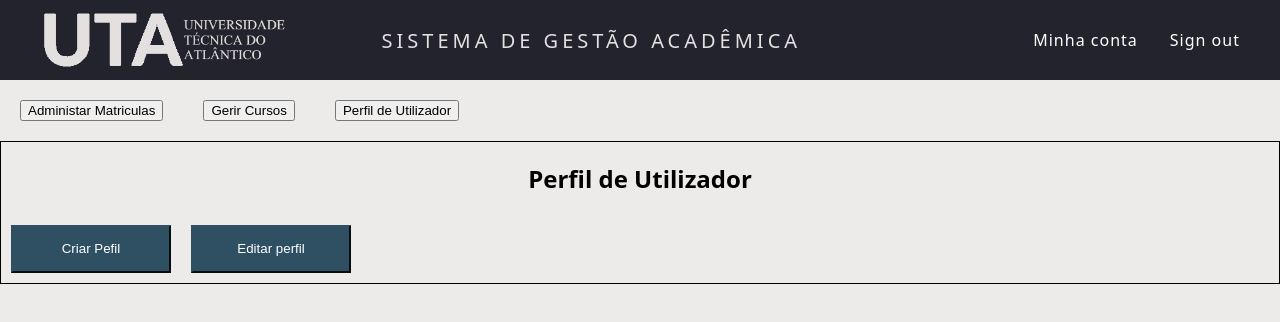
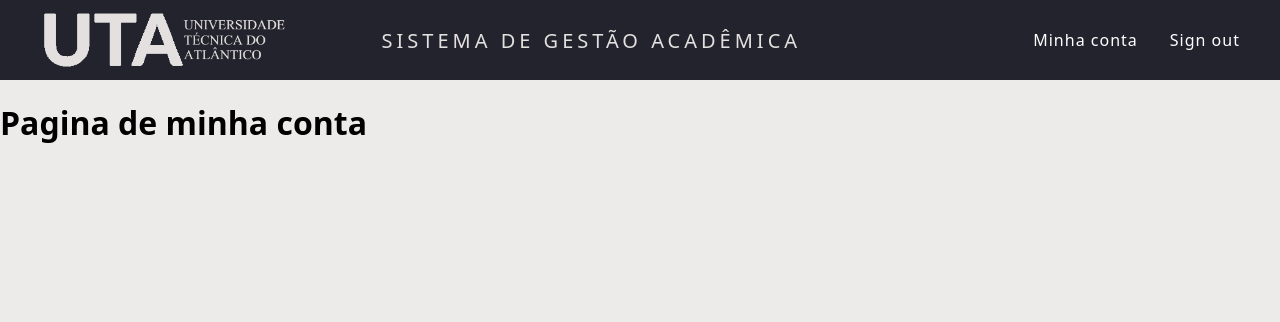
Before and after one commit to KleitonDaRosa/siacAdministracaoConfiguracao, a React (Create React App) app: page /minhaconta in a window 1280 px wide. Before the commit this address led to /perfilutilizador. Shown: the top 322 px of the page. Built offline with nearby package versions, Linux system fonts and the light colour scheme; sample sign-in values are in the browser's storage.

Commit message:
logOut funcionado.

```diff
--- a/src/components/Home/cabecalho/cabecalho.css
+++ b/src/components/Home/cabecalho/cabecalho.css
@@ -19,27 +19,29 @@ ul li {
 }
 
 
-
-
-img#logoticoUTA{
+img#logoticoUTA {
     height: 8vh;
 }
 
-h1.titulo{
-    font-size: clamp(0.2em, 0.5em + 1vw , 1.25em);
+h1.titulo {
+    font-size: clamp(0.2em, 0.5em + 1vw, 1.25em);
     text-transform: uppercase;
     letter-spacing: 4px;
     color: #E3E0DF;
     font-weight: normal;
 }
 
-a{
-    color:white;
+a {
+    color: white;
     text-decoration: none;
 
 }
 
-a:hover{
+a:hover {
     opacity: 0.7;
     color: #B5CDDC;
 }
+
+.pointclick:hover {
+    cursor: pointer;
+}
--- a/src/components/Home/cabecalho/cabecalho.js
+++ b/src/components/Home/cabecalho/cabecalho.js
@@ -18,10 +18,12 @@ export default function Cabecalho() {
                     </div>
 
                     <ul>
-                        {/* eslint-disable-next-line jsx-a11y/anchor-is-valid */}
-                        <li><a>Minha conta</a></li>
-                        {/* eslint-disable-next-line jsx-a11y/anchor-is-valid */}
-                        <li><a onClick={() => {
+
+                        <li className={"pointclick"}><a onClick={() => {
+                            history.push("/minhaconta")
+                        }}>Minha conta</a></li>
+
+                        <li className={"pointclick"}><a onClick={() => {
                             localStorage.removeItem("isAuthenticated")
                             history.push("/")
                         }}>Sign out</a></li>
--- a/src/components/Navegation/MinhaConta/MinhaConta.js
+++ b/src/components/Navegation/MinhaConta/MinhaConta.js
@@ -0,0 +1,7 @@
+export default function () {
+    return (
+        <>
+            <h1> Pagina de minha conta</h1>
+        </>
+    )
+}
--- a/src/routes/Routes.js
+++ b/src/routes/Routes.js
@@ -6,6 +6,8 @@ import GerirCursos from "../components/Home/layoutRotas/GerirCursos/GerirCursos"
 import PerfilUtilizador from "../components/Home/layoutRotas/PerfilUtilizador/PerfilUtilizador";
 import AdministarMatriculas from "../components/Home/layoutRotas/AdministrarMatriculas/AdministarMatriculas";
 import Login from "../components/Navegation/Login/Login";
+import MinhaConta from "../components/Navegation/MinhaConta/MinhaConta";
+import Cabecalho from "../components/Home/cabecalho/cabecalho";
 
 export default function Routes() {
     return (
@@ -14,8 +16,13 @@ export default function Routes() {
                 <ProtectedRoute path="/gerircursos" component={GerirCursos} showHome/>
                 <ProtectedRoute path="/perfilutilizador" component={PerfilUtilizador} showHome/>
                 <ProtectedRoute path="/administarmatriculas" component={AdministarMatriculas} showHome/>
+                <ProtectedRoute path="/minhaconta">
+                    <Cabecalho/>
+                    <MinhaConta/>
+                </ProtectedRoute>
 
                 <Route path="/" component={Login}/>
+
             </Switch>
         </Router>
     )
```
